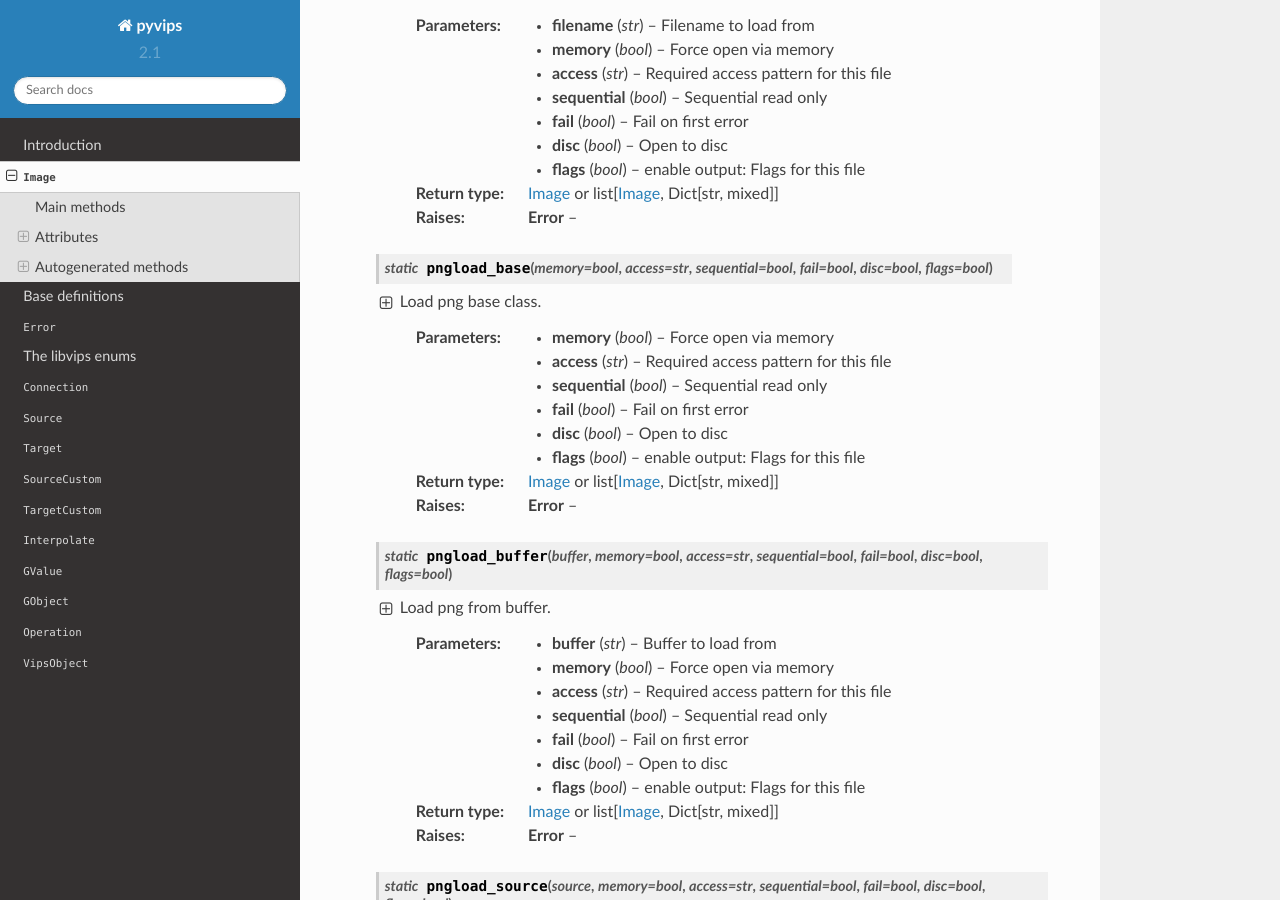
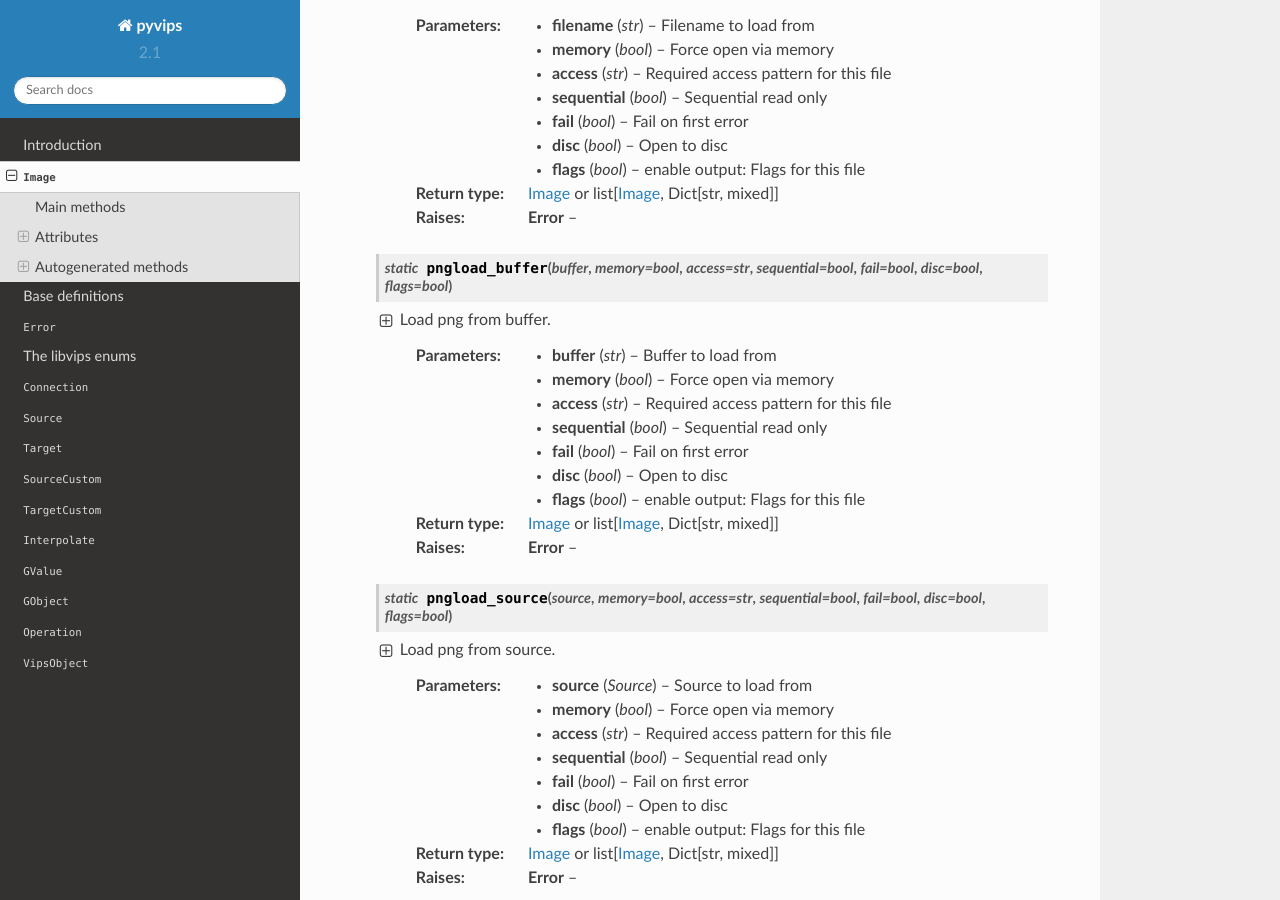
Before and after one commit to libvips/pyvips, a Sphinx documentation site: the page built from doc/vimage.rst, in a window 1280 px wide and 900 px high, scrolled down 46630 px. Built offline with Sphinx 7.4.7 and the Read the Docs theme 2.0.0, drawn with Linux system fonts in a browser that asks for light colours; some of the changed text lies outside the part shown.

Commit message:
fix sphinx docs for aliased methods
see https://github.com/libvips/ruby-vips/issues/217

```diff
--- a/doc/vimage.rst
+++ b/doc/vimage.rst
@@ -280,7 +280,6 @@ Autogenerated methods
       ~perlin
       ~phasecor
       ~pngload
-      ~pngload_base
       ~pngload_buffer
       ~pngload_source
       ~pngsave
@@ -1035,6 +1034,20 @@ Autogenerated methods
       :rtype: float
       :raises Error:
 
+   .. method:: crop(left, top, width, height)
+
+      Extract an area from an image.
+
+      Example:
+          out = input.crop(left, top, width, height)
+
+      :param int left: Left edge of extract area
+      :param int top: Top edge of extract area
+      :param int width: Width of extract area
+      :param int height: Height of extract area
+      :rtype: Image
+      :raises Error:
+
    .. staticmethod:: csvload(filename, skip=int, lines=int, whitespace=str, separator=str, memory=bool, access=str, sequential=bool, fail=bool, disc=bool, flags=bool)
 
       Load csv from file.
@@ -1323,20 +1336,6 @@ Autogenerated methods
       :rtype: Image
       :raises Error:
 
-   .. method:: extract_area(left, top, width, height)
-
-      Extract an area from an image.
-
-      Example:
-          out = input.extract_area(left, top, width, height)
-
-      :param int left: Left edge of extract area
-      :param int top: Top edge of extract area
-      :param int width: Width of extract area
-      :param int height: Height of extract area
-      :rtype: Image
-      :raises Error:
-
    .. method:: extract_band(band, n=int)
 
       Extract band from an image.
@@ -2914,22 +2913,6 @@ Autogenerated methods
           out = pyvips.Image.pngload(filename, memory=bool, access=str, sequential=bool, fail=bool, disc=bool)
 
       :param str filename: Filename to load from
-      :param bool memory: Force open via memory
-      :param str access: Required access pattern for this file
-      :param bool sequential: Sequential read only
-      :param bool fail: Fail on first error
-      :param bool disc: Open to disc
-      :param bool flags: enable output: Flags for this file
-      :rtype: Image or list[Image, Dict[str, mixed]]
-      :raises Error:
-
-   .. staticmethod:: pngload_base(memory=bool, access=str, sequential=bool, fail=bool, disc=bool, flags=bool)
-
-      Load png base class.
-
-      Example:
-          out = pyvips.Image.pngload_base(memory=bool, access=str, sequential=bool, fail=bool, disc=bool)
-
       :param bool memory: Force open via memory
       :param str access: Required access pattern for this file
       :param bool sequential: Sequential read only
```
Also changed, not shown: other parts of doc/vimage.rst (+1 -1 lines), 1 other file.
